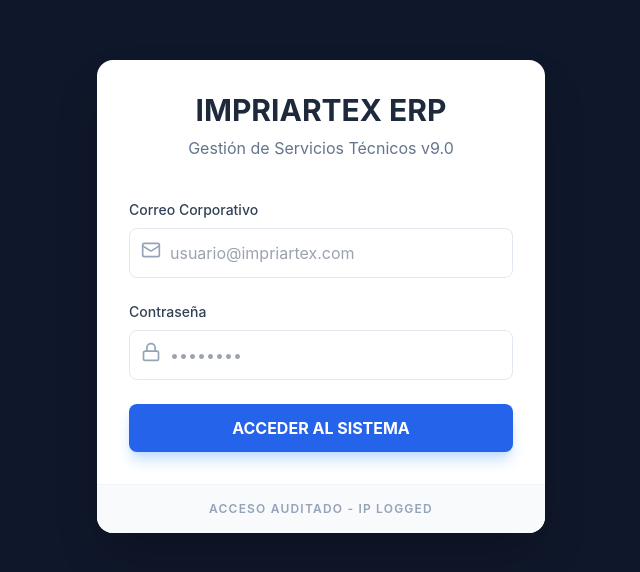
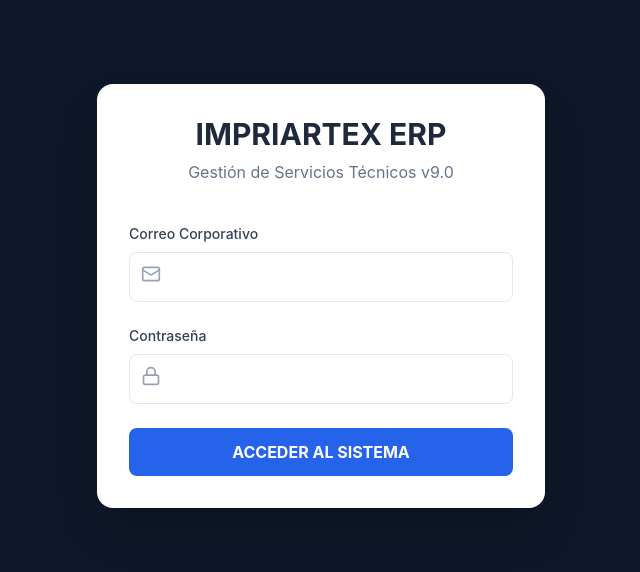
Before and after one commit to Maxlagartilloia/IMPRIARTEX-TICKETS-V8, a React (Vite) app: page /login in a window 1280 px wide. Shown: the part 104-676 px from the top of the page, without its empty margins (319-959 px from the left). Built offline with nearby package versions, Linux system fonts and the light colour scheme; no server answers.

Commit message:
Update Login.jsx

```diff
--- a/src/pages/Login.jsx
+++ b/src/pages/Login.jsx
@@ -1,19 +1,29 @@
 import React, { useState } from 'react';
 import { supabase } from '../lib/supabaseClient';
-import { useNavigate } from 'react-router-dom';
 import { Lock, Mail, AlertCircle } from 'lucide-react';
 
 const Login = () => {
   const [email, setEmail] = useState('');
   const [password, setPassword] = useState('');
   const [error, setError] = useState(null);
-  const navigate = useNavigate();
+  const [loading, setLoading] = useState(false);
 
   const handleLogin = async (e) => {
     e.preventDefault();
-    const { error } = await supabase.auth.signInWithPassword({ email, password });
-    if (error) setError("Credenciales inválidas");
-    else navigate('/');
+    setError(null);
+    setLoading(true);
+
+    const { error } = await supabase.auth.signInWithPassword({
+      email,
+      password
+    });
+
+    if (error) {
+      setError(error.message);
+      setLoading(false);
+    }
+    // ❌ NO navigate aquí
+    // El AuthContext se encargará
   };
 
   return (
@@ -32,8 +42,7 @@ const Login = () => {
                 <Mail className="absolute left-3 top-3 text-slate-400 w-5 h-5" />
                 <input
                   type="email"
-                  className="w-full pl-10 pr-4 py-3 border border-slate-200 rounded-lg focus:ring-2 focus:ring-blue-600 outline-none transition"
-                  placeholder="usuario@impriartex.com"
+                  className="w-full pl-10 pr-4 py-3 border border-slate-200 rounded-lg focus:ring-2 focus:ring-blue-600 outline-none"
                   onChange={(e) => setEmail(e.target.value)}
                   required
                 />
@@ -46,8 +55,7 @@ const Login = () => {
                 <Lock className="absolute left-3 top-3 text-slate-400 w-5 h-5" />
                 <input
                   type="password"
-                  className="w-full pl-10 pr-4 py-3 border border-slate-200 rounded-lg focus:ring-2 focus:ring-blue-600 outline-none transition"
-                  placeholder="••••••••"
+                  className="w-full pl-10 pr-4 py-3 border border-slate-200 rounded-lg focus:ring-2 focus:ring-blue-600 outline-none"
                   onChange={(e) => setPassword(e.target.value)}
                   required
                 />
@@ -60,13 +68,14 @@ const Login = () => {
               </div>
             )}
 
-            <button type="submit" className="w-full bg-blue-600 hover:bg-blue-700 text-white font-bold py-3 rounded-lg transition-all shadow-lg shadow-blue-200">
-              ACCEDER AL SISTEMA
+            <button
+              type="submit"
+              disabled={loading}
+              className="w-full bg-blue-600 text-white font-bold py-3 rounded-lg disabled:opacity-60"
+            >
+              {loading ? 'Verificando…' : 'ACCEDER AL SISTEMA'}
             </button>
           </form>
-        </div>
-        <div className="bg-slate-50 p-4 text-center border-t border-slate-100">
-          <p className="text-xs text-slate-400 uppercase tracking-widest font-semibold">Acceso Auditado - IP Logged</p>
         </div>
       </div>
     </div>
```
